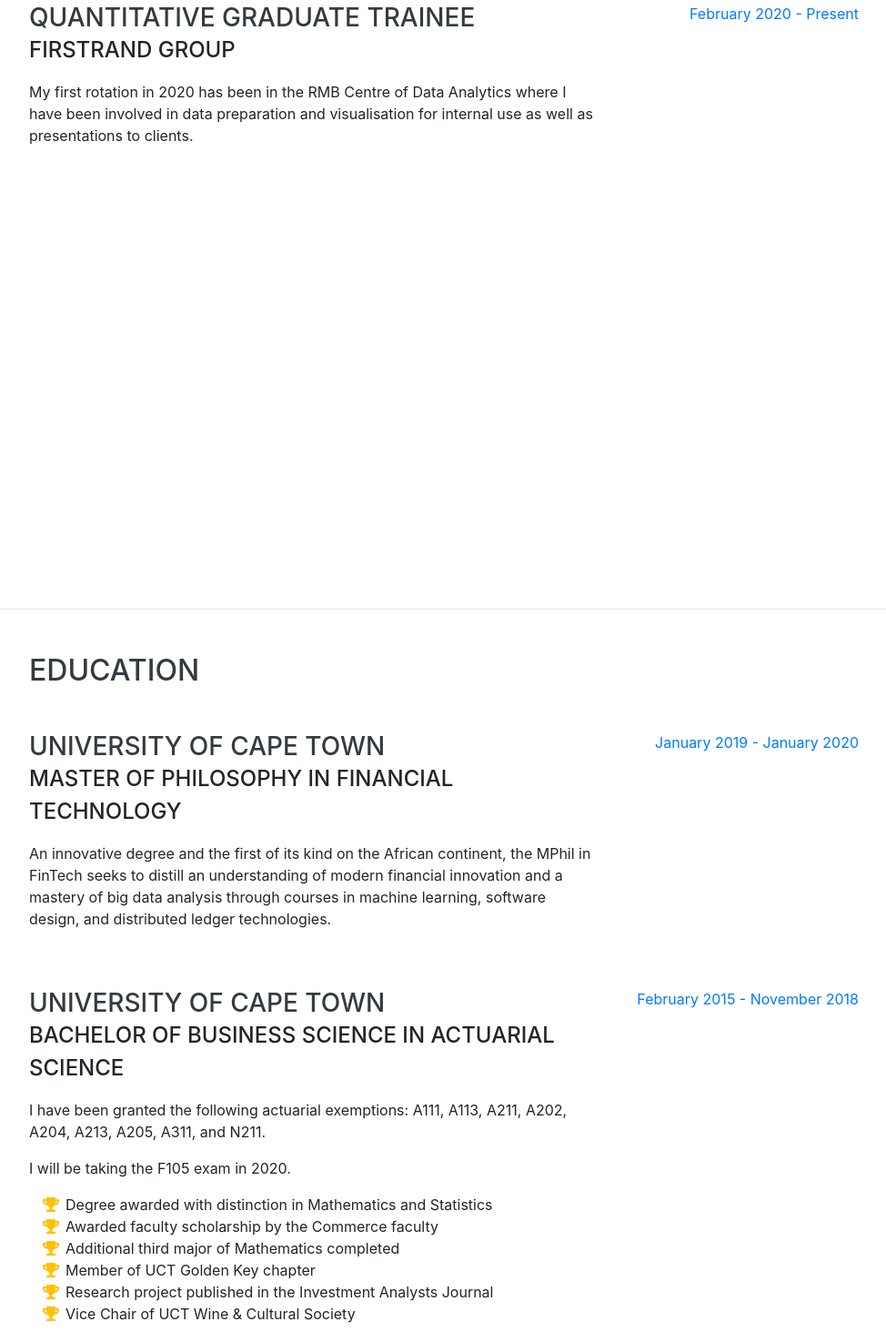
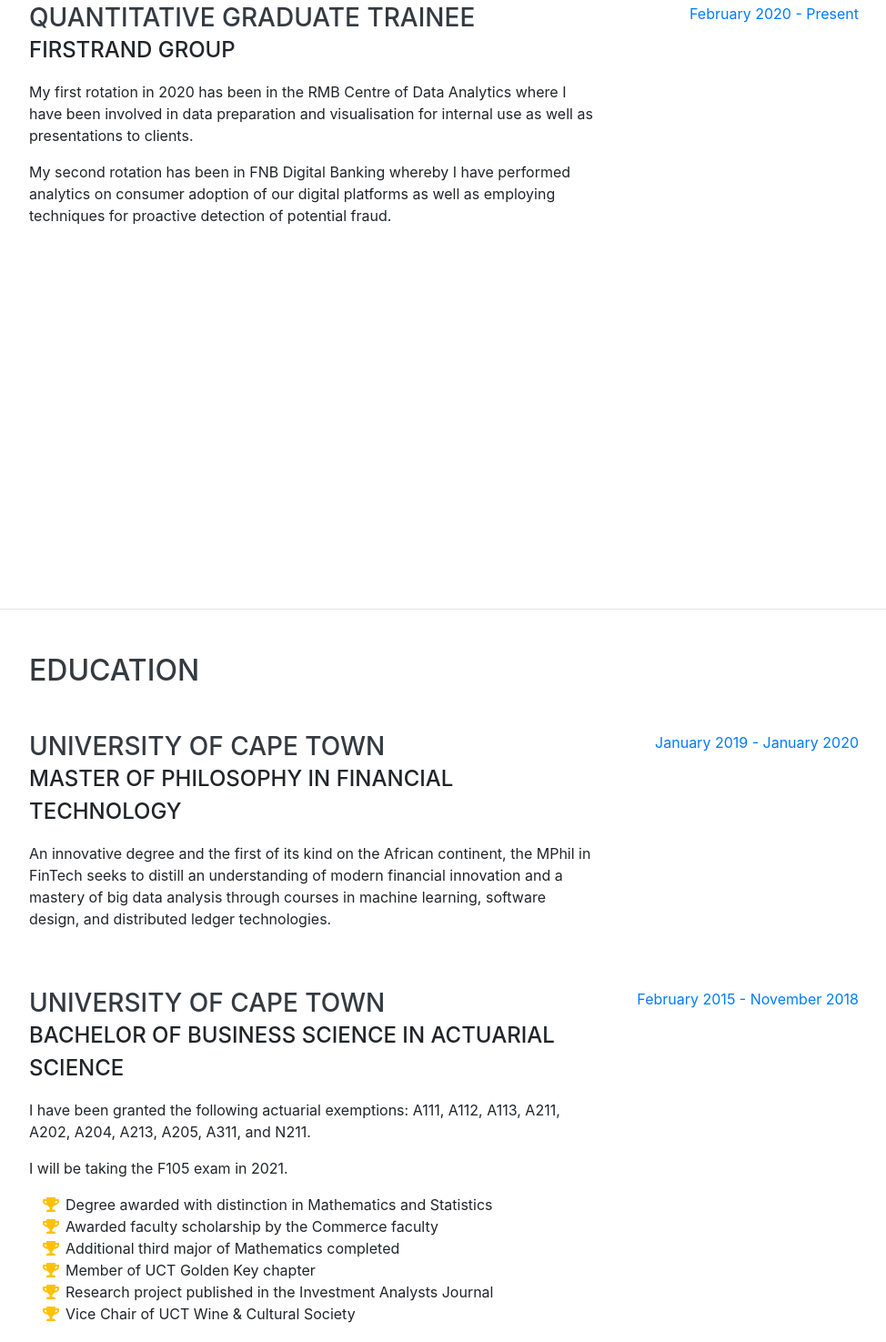
Before and after one commit to lukemeiklejohn/lukemeiklejohn.github.io, a website with bundled scripts: page index.html in a window 1280 px wide. Shown: the part 932-2407 px from the top of the page at 91% size, without its empty margins (288-1262 px from the left). Built offline with nearby package versions, Linux system fonts and the light colour scheme; a web font is replaced by a local one.

Commit message:
updated cv

```diff
--- a/index.html
+++ b/index.html
@@ -92,6 +92,7 @@
             <h3 class="mb-0">Quantitative Graduate Trainee</h3>
             <div class="subheading mb-3">FirstRand Group</div>
             <p>My first rotation in 2020 has been in the RMB Centre of Data Analytics where I have been involved in data preparation and visualisation for internal use as well as presentations to clients.</p>
+            <p>My second rotation has been in FNB Digital Banking whereby I have performed analytics on consumer adoption of our digital platforms as well as employing techniques for proactive detection of potential fraud.</p>
           </div>
           <div class="resume-date text-md-right">
             <span class="text-primary">February 2020 - Present</span>
@@ -156,8 +157,8 @@
           <div class="resume-content">
             <h3 class="mb-0">University of Cape Town</h3>
             <div class="subheading mb-3">Bachelor of Business Science in Actuarial Science</div>
-            <p>I have been granted the following actuarial exemptions: A111, A113, A211, A202, A204, A213, A205, A311, and N211.</p>
-            <p>I will be taking the F105 exam in 2020.</p>
+            <p>I have been granted the following actuarial exemptions: A111, A112, A113, A211, A202, A204, A213, A205, A311, and N211.</p>
+            <p>I will be taking the F105 exam in 2021.</p>
             <ul class="fa-ul mb-3">
               <li>
                 <i class="fa-li fa fa-trophy text-warning"></i>
```
